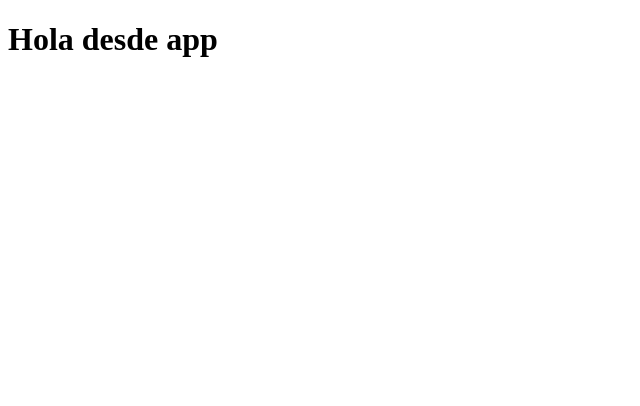
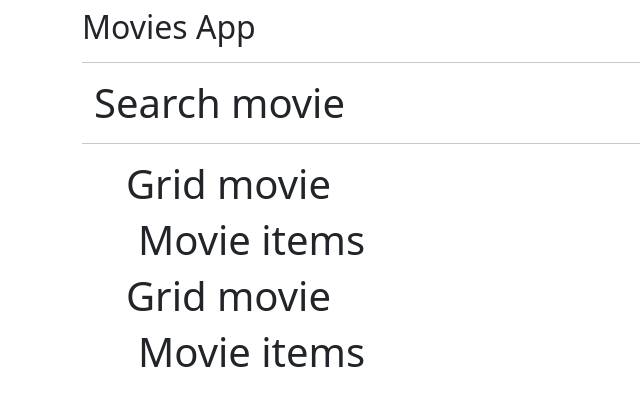
Before and after one commit to mariaalejandrabm0703/movies-app, a React (Create React App) app: page / in a window 1280 px wide. Shown: the top 406 px of the page, without its empty margins (0-640 px from the left). Built offline with nearby package versions, Linux system fonts and the light colour scheme.

Commit message:
Se crea la estructura de la app.

```diff
--- a/public/index.html
+++ b/public/index.html
@@ -24,7 +24,14 @@
       work correctly both with client-side routing and a non-root public URL.
       Learn how to configure a non-root public URL by running `npm run build`.
     -->
-    <title>React App</title>
+    <!-- CSS only -->
+    <link
+      href="https://cdn.jsdelivr.net/npm/bootstrap@5.0.0-beta2/dist/css/bootstrap.min.css"
+      rel="stylesheet"
+      integrity="sha384-BmbxuPwQa2lc/FVzBcNJ7UAyJxM6wuqIj61tLrc4wSX0szH/Ev+nYRRuWlolflfl"
+      crossorigin="anonymous"
+    />
+    <title>Movies App</title>
   </head>
   <body>
     <noscript>You need to enable JavaScript to run this app.</noscript>
--- a/src/App.js
+++ b/src/App.js
@@ -1,9 +1,31 @@
+
+import React,{useState} from 'react'
+import MovieGrid from './components/MovieGrid';
+import SearchMovie from './components/SearchMovie'
 
 function App() {
+
+  const [movies, setMovies] = useState(['Men in black', 'Princess']);
+
   return (
-    <div>
-     <h1>Hola desde app</h1>
-    </div>
+    <div className="container mt-2">
+            <h2>Movies App</h2>
+            <hr/>
+            <SearchMovie setMovies={ setMovies } />
+            <hr />
+
+            <ol>
+                {
+                    movies.map( category  => (
+                        <MovieGrid
+                            key={ category }
+                            category={ category }
+                        />
+                    ))
+                }
+            </ol>
+
+        </div>
   );
 }
 
--- /dev/null
+++ b/src/components/MovieGrid.js
@@ -0,0 +1,13 @@
+import React from 'react'
+import MovieItem from './MovieItem'
+
+function MovieGrid() {
+    return (
+        <div className="container mt-2">
+        <h1>Grid movie</h1>
+        <MovieItem/>
+        </div>
+    )
+}
+
+export default MovieGrid
--- /dev/null
+++ b/src/components/MovieItem.js
@@ -0,0 +1,11 @@
+import React from 'react'
+
+function MovieItem() {
+    return (
+        <div className="container mt-2">
+        <h1>Movie items</h1>
+        </div>
+    )
+}
+
+export default MovieItem
--- /dev/null
+++ b/src/components/SearchMovie.js
@@ -0,0 +1,11 @@
+import React from 'react'
+
+function SearchMovie() {
+    return (
+        <div className="container mt-2">
+        <h1>Search movie</h1>
+        </div>
+    )
+}
+
+export default SearchMovie
```
Also changed, not shown: src/helpers/getGifs.js (added, +18 -0 lines), src/hooks/useFetchGifs.js (added, +26 -0 lines).
